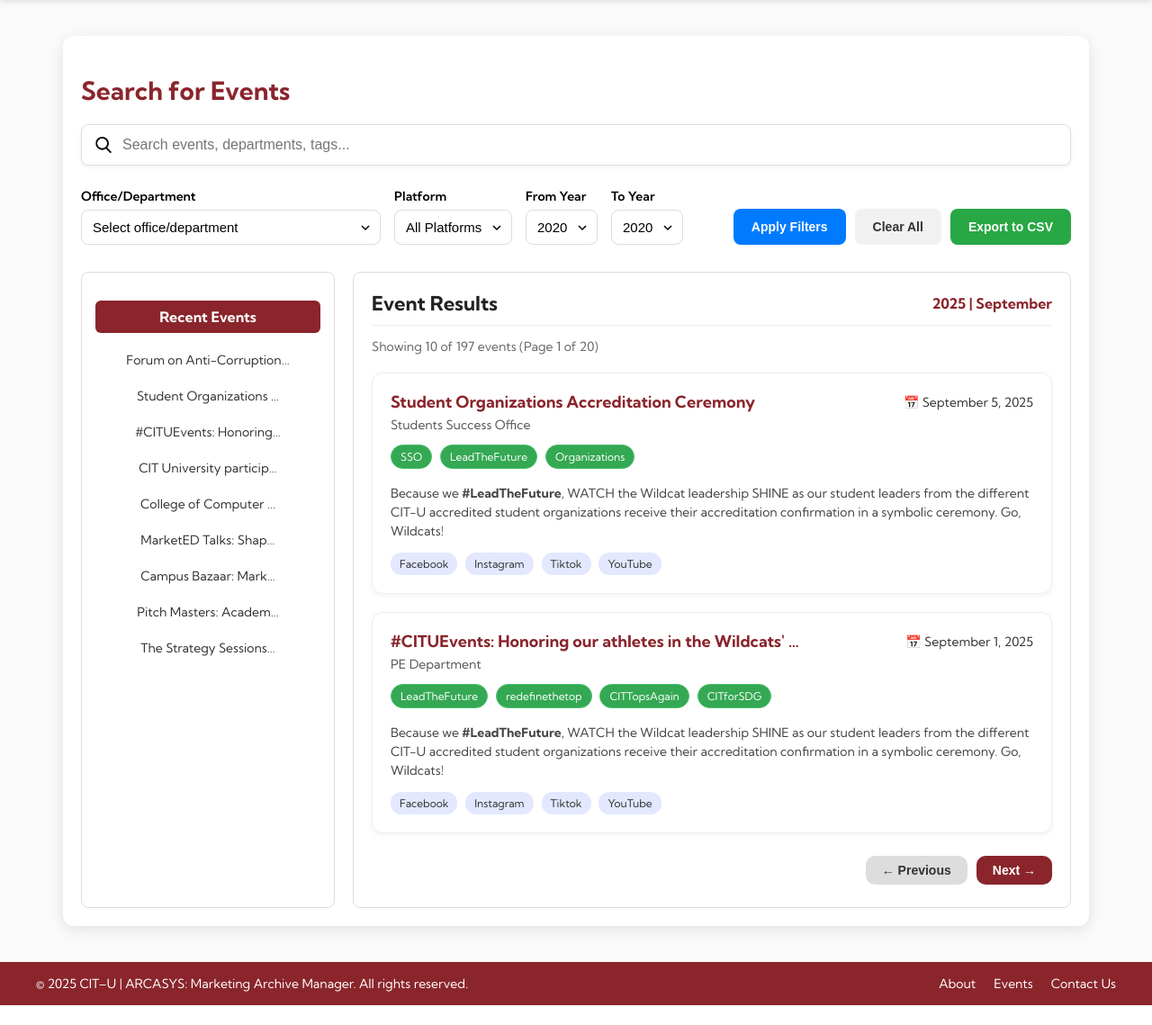
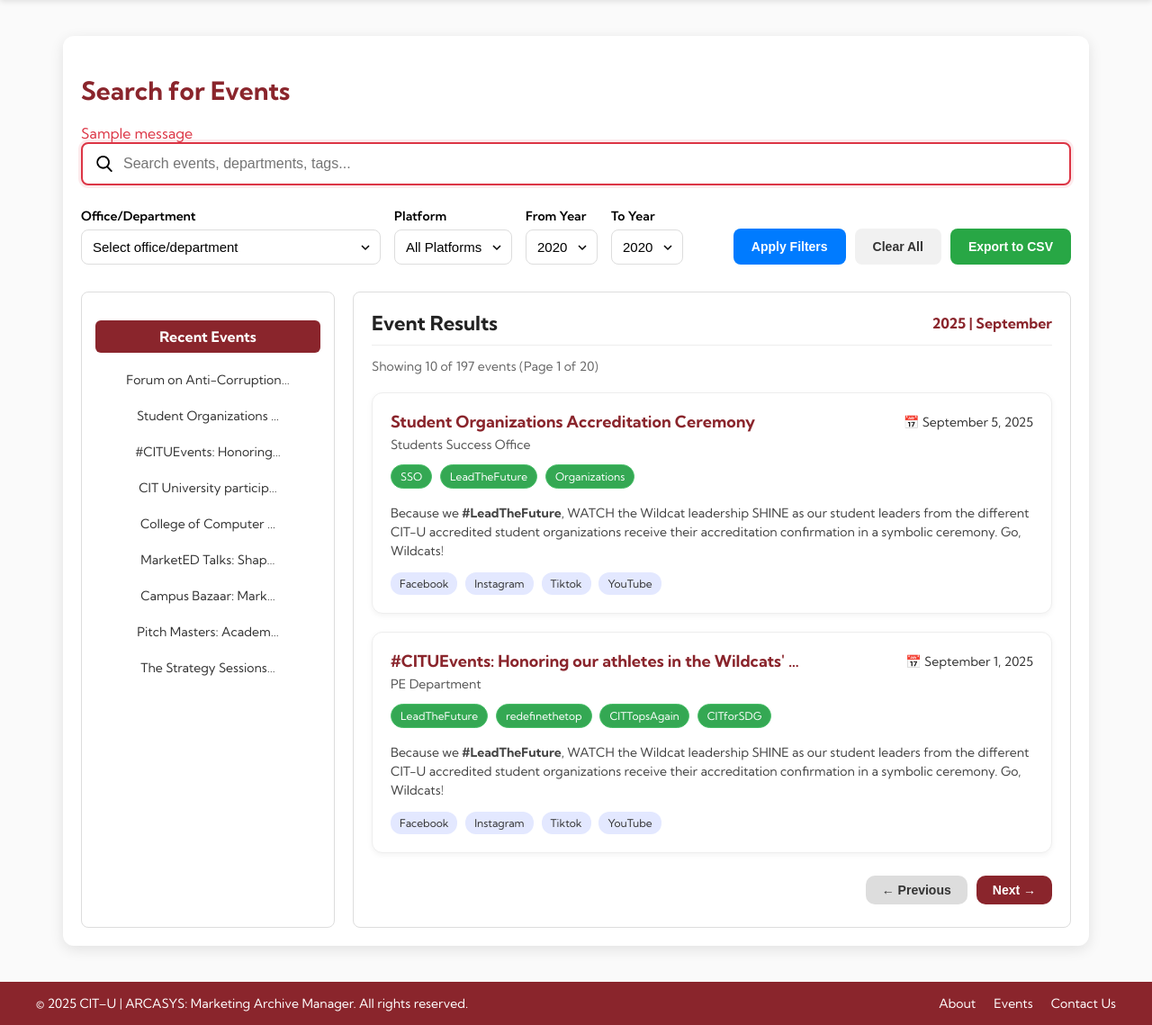
Before and after one commit to LikeYasay/CSIT327-G1-Arcasys, a Django app: page /events/ in a window 1280 px wide. Shown: the part 60-1199 px from the top of the page at 90% size. Before the commit the page ends 1177 px from the top, so only its background shows below. Run offline with Django 5.2, Linux system fonts and the light colour scheme; tables that the repository leaves empty hold one stand-in row (values such as "Sample post"); one stand-in notice (Sample message) is shown.

Commit message:
feature(events): display error for empty search queries

```diff
--- a/Arcasys/apps/events/templates/events/events.html
+++ b/Arcasys/apps/events/templates/events/events.html
@@ -6,20 +6,57 @@
 {% block extra_css %}
 <link rel="stylesheet" href="{% static 'events/css/events.css' %}" />
 <link rel="stylesheet" href="{% static 'events/css/add_events.css' %}" />
+<style>
+    /* Red error message styling */
+    .alert-error {
+        color: #dc3545;
+        border-radius: 8px;
+        font-weight: 500;
+        display: flex;
+        align-items: center;
+        gap: 8px;
+    }
+
+    .alert-error::before {
+        font-size: 16px;
+    }
+
+    /* Red border for search container when there's an error */
+    .search-bar.error {
+        border: 2px solid #dc3545 !important;
+        box-shadow: 0 0 0 3px rgba(220, 53, 69, 0.1) !important;
+    }
+</style>
 {% endblock %}
 
 {% block content %}
 <section class="events-container">
   <h1 class="page-title">Search for Events</h1>
 
-  <div class="search-bar">
+  <!-- Django messages for empty search error -->
+  {% if messages %}
+    <div class="messages">
+      {% for message in messages %}
+        <div class="alert alert-error">
+          {{ message }}
+        </div>
+      {% endfor %}
+    </div>
+  {% endif %}
+
+  <div class="search-bar {% if messages %}error{% endif %}">
     <img
     src="{% static 'events/images/search-icon.png' %}"
     alt="Search Icon"
     class="search-icon"
     style="width:18px;height:18px;max-width:18px;max-height:18px;flex:0 0 18px;display:block;object-fit:contain;margin-right:10px;"
     />
-    <input type="text" placeholder="Search events, departments, tags..." />
+    <!-- Updated search form with proper method and action -->
+    <form method="get" action="{% url 'events:events' %}" style="display: flex; width: 100%;">
+        <input type="text" name="q" placeholder="Search events, departments, tags..."
+               value="{{ search_query|default:'' }}" />
+        <button type="submit" style="display: none;">Search</button>
+    </form>
   </div>
 
   <div class="filters">
--- a/Arcasys/apps/events/views.py
+++ b/Arcasys/apps/events/views.py
@@ -20,11 +20,33 @@ from .forms import AdminEditEventForm
 # Events View - FOR ALL USERS
 # -----------------------------
 def events_view(request):
-    # Check permissions for conditional UI
-    can_manage_events = request.user.is_authenticated and (request.user.isUserAdmin or request.user.isUserStaff)
+    # Handle search functionality
+    search_query = request.GET.get('q', '').strip()
+
+    # EMPTY SEARCH VALIDATION - YOUR JIRA TASK
+    if 'q' in request.GET and not search_query:
+        messages.error(request, "Please enter a search term to find events.")
+        # Return to the same page but without search filter
+        events = Event.objects.all().order_by('-EventDate')[:10]
+        context = {
+            'events': events,
+            'search_query': search_query,
+            'can_manage_events': request.user.is_authenticated and (request.user.isUserAdmin or request.user.isUserStaff),
+            'is_admin': request.user.is_authenticated and request.user.isUserAdmin,
+        }
+        return render(request, "events/events.html", context)
+
+    # If there's a valid search query, filter events
+    if search_query:
+        events = Event.objects.filter(EventTitle__icontains=search_query)
+    else:
+        # Show all events or recent events if no search
+        events = Event.objects.all().order_by('-EventDate')[:10]
 
     context = {
-        'can_manage_events': can_manage_events,
+        'events': events,
+        'search_query': search_query,
+        'can_manage_events': request.user.is_authenticated and (request.user.isUserAdmin or request.user.isUserStaff),
         'is_admin': request.user.is_authenticated and request.user.isUserAdmin,
     }
     return render(request, "events/events.html", context)
@@ -230,7 +252,7 @@ def admin_approval_view(request):
 
     if not request.user.isUserAdmin and not request.user.is_superuser:
         messages.error(request, "Access denied. Admin privileges required.")
-        return redirect("events:events")  # FIXED: Changed from 'events:add_events' to 'events:events'
+        return redirect("events:events")
 
     pending_users = User.objects.filter(isUserActive=False, isUserStaff=True)
     applications = []
@@ -253,7 +275,7 @@ def approve_application(request, user_id):
 
     if not request.user.isUserAdmin and not request.user.is_superuser:
         messages.error(request, "Access denied.")
-        return redirect("events:events")  # FIXED: Changed from 'events:add_events' to 'events:events'
+        return redirect("events:events")
 
     try:
         user = User.objects.get(UserID=user_id, isUserActive=False, isUserStaff=True)
@@ -310,7 +332,7 @@ def reject_application(request, user_id):
 
     if not request.user.isUserAdmin and not request.user.is_superuser:
         messages.error(request, "Access denied.")
-        return redirect("events:events")  # FIXED: Changed from 'events:add_events' to 'events:events'
+        return redirect("events:events")
 
     try:
         user = User.objects.get(UserID=user_id, isUserActive=False, isUserStaff=True)
```
Also changed, not shown: Arcasys/apps/events/static/events/css/events.css (line endings or trailing spaces).
